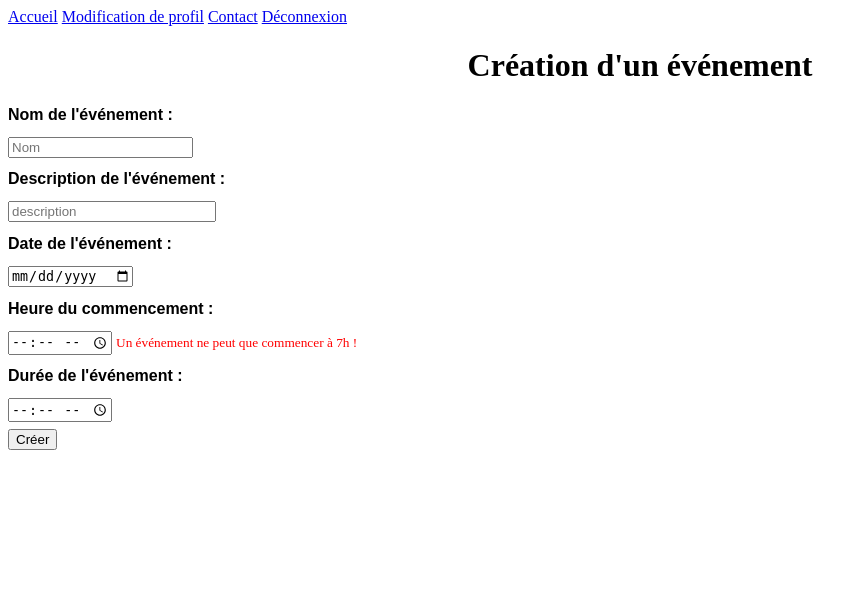
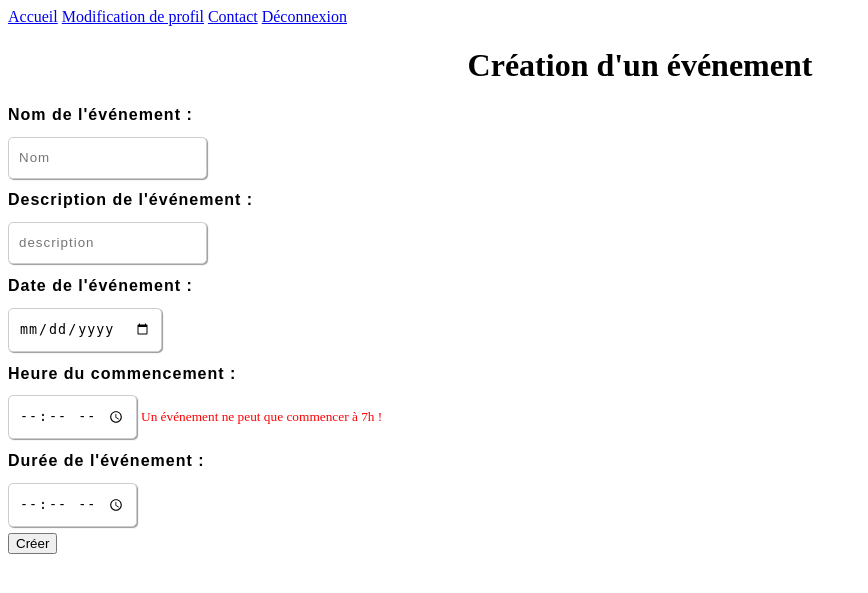
Before and after one commit to anais015/ProjetLprs7, a PHP site: template src/view/entreprise/creerEventEntreprise.php in a window 1280 px wide. Shown: the top 593 px of the page, without its empty margins (0-868 px from the left). Run offline with PHP 8.4, Linux system fonts and the light colour scheme; the template is opened without the code that fills it, so the values that code supplies are empty.

Commit message:
ajout des styles des inputs

```diff
--- a/src/style/styleEntreprise.css
+++ b/src/style/styleEntreprise.css
@@ -4,21 +4,36 @@ h1, h4, h2{
 
 label {
     display: block;
+    margin-bottom: 10px;
     font: 1rem 'Fira Sans', sans-serif;
+}
+
+textarea {
+    padding: 10px;
+    max-width: 100%;
+    line-height: 1.5;
+    border-radius: 5px;
+    border: 1px solid #ccc;
+    box-shadow: 1px 1px 1px #999;
 }
 
 small{
     color: red;
 }
 
-input,
-label {
-    margin: .4rem 0;
+input{
+    padding: 10px;
+    line-height: 1.5;
+    border-radius: 5px;
+    border: 1px solid #ccc;
+    box-shadow: 1px 1px 1px #999;
 }
 
-#description{
-    width: 200px;
-
+input,
+label,
+textarea {
+    margin: .4rem 0;
+    letter-spacing: 1px;
 }
 
 ul {
```
